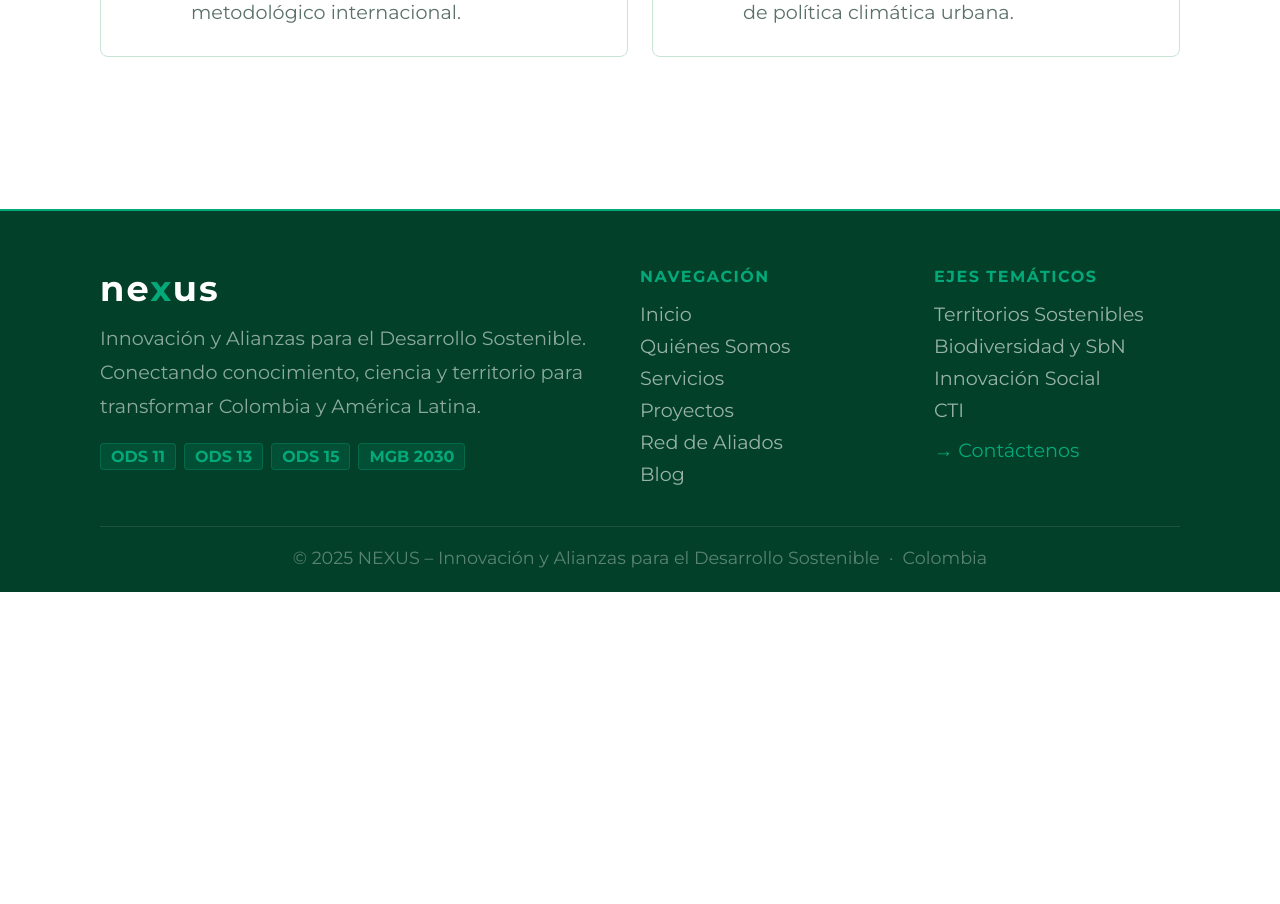
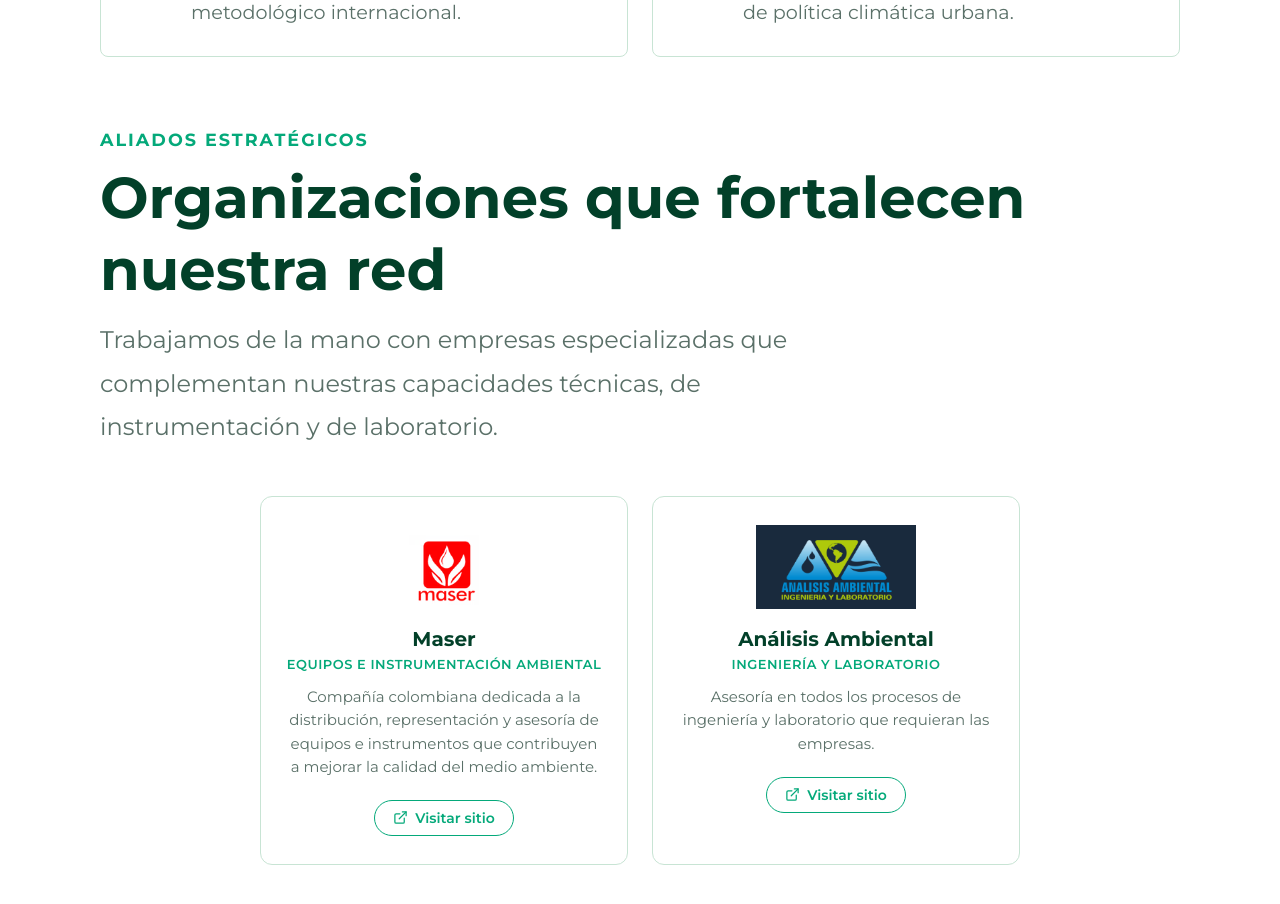
Before and after one commit to CarlosGabrielMunozReyes64-313/nexus-landing-page, a React (Vite) app: page /alianzas in a window 1280 px wide. Shown: the part 1880-2784 px from the top of the page. Before the commit the page ends 2472 px from the top, so only its background shows below. Built offline with nearby package versions, Linux system fonts and the light colour scheme.

Commit message:
actualizacion de datos y red de aliados

```diff
--- a/src/components/AllyCard/AllyCard.css
+++ b/src/components/AllyCard/AllyCard.css
@@ -1,35 +1,93 @@
 /* ── ALLY CARDS ───────────────────────────────────── */
+
+/* Grid propio: 2 columnas centradas y con ancho acotado para que
+   las tarjetas luzcan bien aun con pocos aliados. */
+.ally-grid {
+  display: grid;
+  grid-template-columns: repeat(2, minmax(0, 1fr));
+  gap: 1.5rem;
+  max-width: 760px;
+  margin: 0 auto;
+}
+
 .ally-card {
   background: var(--nx-white);
   border: 0.5px solid #c8e4d4;
-  border-radius: 8px;
-  padding: 1.5rem;
+  border-radius: 12px;
+  padding: 1.75rem 1.5rem;
   text-align: center;
-  transition: transform 0.2s;
+  display: flex;
+  flex-direction: column;
+  align-items: center;
+  transition: transform 0.2s, box-shadow 0.2s, border-color 0.2s;
 }
 .ally-card:hover {
-  transform: translateY(-2px);
+  transform: translateY(-3px);
+  box-shadow: 0 10px 28px rgba(2, 64, 41, 0.1);
+  border-color: var(--nx-mid);
 }
+
+/* Contenedor del logo: alto fijo + object-fit para que logos de
+   distinta proporción (cuadrados o apaisados) se vean parejos. */
 .ally-logo {
-  width: 58px;
-  height: 58px;
-  border-radius: 50%;
-  background: var(--nx-light);
+  width: 100%;
+  height: 84px;
   display: flex;
   align-items: center;
   justify-content: center;
-  font-size: 25.6px;
-  font-weight: 700;
-  color: var(--nx-dark);
-  margin: 0 auto 0.75rem;
+  margin-bottom: 1.1rem;
 }
+.ally-logo img {
+  max-width: 160px;
+  max-height: 84px;
+  width: auto;
+  height: auto;
+  object-fit: contain;
+}
+
 .ally-name {
-  font-size: 20.8px;
+  font-size: 20px;
   font-weight: 700;
   color: var(--nx-dark);
 }
 .ally-type {
-  font-size: 17.6px;
+  font-size: 13px;
+  font-weight: 600;
+  color: var(--nx-mid);
+  margin-top: 5px;
+  text-transform: uppercase;
+  letter-spacing: 0.04em;
+}
+.ally-desc {
+  font-size: 15px;
+  line-height: 1.55;
   color: var(--nx-muted);
-  margin-top: 4px;
+  margin-top: 0.85rem;
 }
+
+/* Botón con ícono de enlace externo → sitio del aliado. */
+.ally-link {
+  display: inline-flex;
+  align-items: center;
+  gap: 7px;
+  margin-top: 1.35rem;
+  padding: 8px 18px;
+  border: 1px solid var(--nx-mid);
+  border-radius: 999px;
+  color: var(--nx-mid);
+  font-size: 14px;
+  font-weight: 600;
+  text-decoration: none;
+  transition: background 0.2s, color 0.2s;
+}
+.ally-link:hover {
+  background: var(--nx-mid);
+  color: var(--nx-white);
+}
+
+@media (max-width: 700px) {
+  .ally-grid {
+    grid-template-columns: 1fr;
+    max-width: 420px;
+  }
+}
--- a/src/components/AllyCard/AllyCard.tsx
+++ b/src/components/AllyCard/AllyCard.tsx
@@ -1,11 +1,47 @@
 import './AllyCard.css';
-// Tarjeta de un aliado (página de alianzas). Recibe `ally`.
+
+// Ícono de enlace externo (SVG inline, hereda el color del texto).
+function LinkIcon() {
+  return (
+    <svg
+      width="15"
+      height="15"
+      viewBox="0 0 24 24"
+      fill="none"
+      stroke="currentColor"
+      strokeWidth="2"
+      strokeLinecap="round"
+      strokeLinejoin="round"
+      aria-hidden="true"
+    >
+      <path d="M18 13v6a2 2 0 0 1-2 2H5a2 2 0 0 1-2-2V8a2 2 0 0 1 2-2h6" />
+      <polyline points="15 3 21 3 21 9" />
+      <line x1="10" y1="14" x2="21" y2="3" />
+    </svg>
+  );
+}
+
+// Tarjeta de un aliado (página Red de Aliados). Recibe `ally`.
 export default function AllyCard({ ally }) {
   return (
     <div className="ally-card">
-      <div className="ally-logo">{ally.logo}</div>
+      <div className="ally-logo">
+        <img src={ally.logo} alt={`Logo ${ally.name}`} loading="lazy" />
+      </div>
       <div className="ally-name">{ally.name}</div>
-      <div className="ally-type">{ally.type}</div>
+      {ally.type && <div className="ally-type">{ally.type}</div>}
+      {ally.desc && <p className="ally-desc">{ally.desc}</p>}
+      {ally.url && (
+        <a
+          className="ally-link"
+          href={ally.url}
+          target="_blank"
+          rel="noopener noreferrer"
+        >
+          <LinkIcon />
+          <span>Visitar sitio</span>
+        </a>
+      )}
     </div>
-  )
+  );
 }
--- a/src/data/siteData.js
+++ b/src/data/siteData.js
@@ -617,7 +617,28 @@ export const AGENDAS = [
 ];
 
 // ── Red de aliados (Alianzas) ─────────────────────────
-export const ALLIES = [];
+// CÓMO AÑADIR UN ALIADO:
+//  · logo → deja el archivo en `src/assets/aliados/` y referencia su ruta.
+//  · name → nombre del aliado.
+//  · type → etiqueta corta (sector/actividad).
+//  · desc → descripción de la organización.
+//  · url  → sitio web (se abre en pestaña nueva desde el botón con ícono de enlace).
+export const ALLIES = [
+  {
+    logo: new URL('../assets/aliados/maser.png', import.meta.url).href,
+    name: 'Maser',
+    type: 'Equipos e instrumentación ambiental',
+    desc: 'Compañía colombiana dedicada a la distribución, representación y asesoría de equipos e instrumentos que contribuyen a mejorar la calidad del medio ambiente.',
+    url: 'https://www.maser.com.co/nosotros',
+  },
+  {
+    logo: new URL('../assets/aliados/analisis-ambiental.png', import.meta.url).href,
+    name: 'Análisis Ambiental',
+    type: 'Ingeniería y laboratorio',
+    desc: 'Asesoría en todos los procesos de ingeniería y laboratorio que requieran las empresas.',
+    url: 'https://aambiental.co/home/',
+  },
+];
 
 // ── Artículos del blog ────────────────────────────────
 // CÓMO REEMPLAZAR EL CONTENIDO (fácil):
--- a/src/pages/Alianzas.tsx
+++ b/src/pages/Alianzas.tsx
@@ -35,7 +35,15 @@ export default function Alianzas() {
           </div>
 
           <div style={{ marginTop: '4.5rem' }}>
-            <div className="grid-4">
+            <div className="section-tag">Aliados Estratégicos</div>
+            <h2 className="section-title" style={{ marginBottom: '0.75rem' }}>
+              Organizaciones que fortalecen nuestra red
+            </h2>
+            <p className="section-body" style={{ marginBottom: '3rem' }}>
+              Trabajamos de la mano con empresas especializadas que complementan nuestras
+              capacidades técnicas, de instrumentación y de laboratorio.
+            </p>
+            <div className="ally-grid">
               {ALLIES.map((ally) => (
                 <AllyCard key={ally.name} ally={ally} />
               ))}
```
Also changed, not shown: src/assets/aliados/analisis-ambiental.png (added), src/assets/aliados/maser.png (added).
